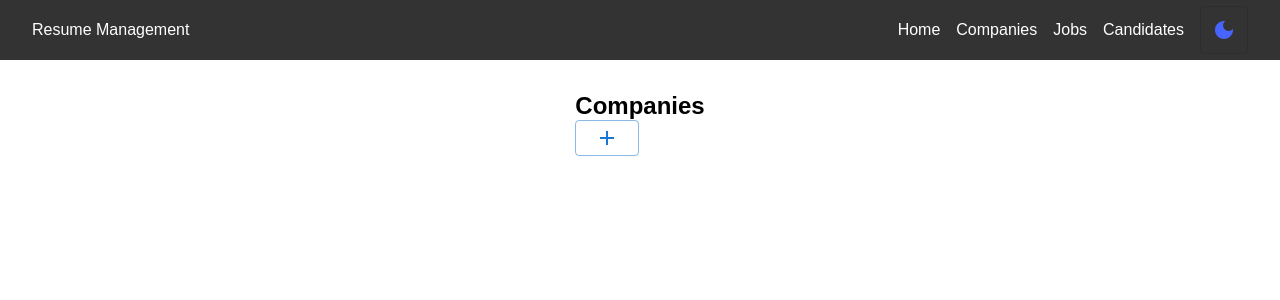
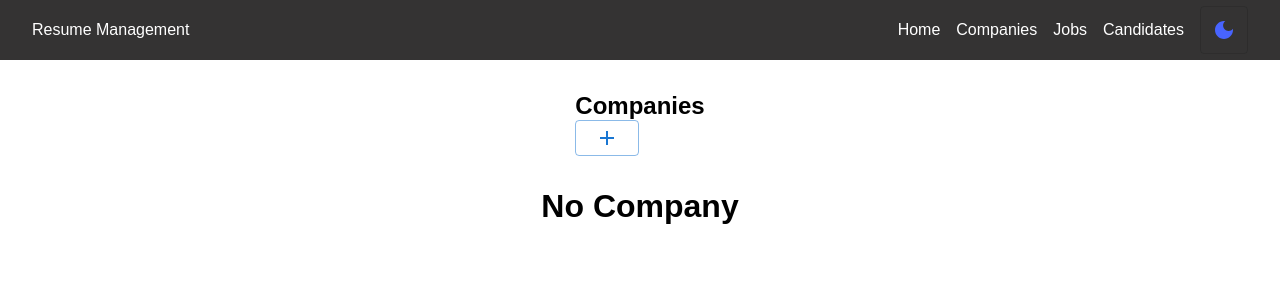
Before and after one commit to azooz59T/recruitment-project-frontend, a React (Create React App) app: page /companies in a window 1280 px wide. Shown: the top 300 px of the page. Built offline with nearby package versions, Linux system fonts and the light colour scheme; no server answers.

Commit message:
Add Company Grida to Company page

```diff
--- a/src/pages/companies/companies.page.tsx
+++ b/src/pages/companies/companies.page.tsx
@@ -3,8 +3,9 @@ import './companies.scss'
 import httpModule from '../../helpers/http.modules'
 import { ICompany } from "../../types/global.typing";
 import {useNavigate} from "react-router-dom";
-import { Button } from '@mui/material';
+import { Button, CircularProgress } from '@mui/material';
 import { Add } from "@mui/icons-material";
+import CompanyGrid from "../../components/companies/CompanyGrid.component";
 
 
 const companies = () => {
@@ -36,6 +37,15 @@ const companies = () => {
           <Add />
         </Button>
       </div>
+      {
+        loading ? (
+          <CircularProgress size ={100} />)
+          : companies.length === 0 ? (
+            <h1> No Company</h1>
+          ) : (
+            <CompanyGrid data = {companies} />
+          )
+      }
     </div>
   )
 }
```
